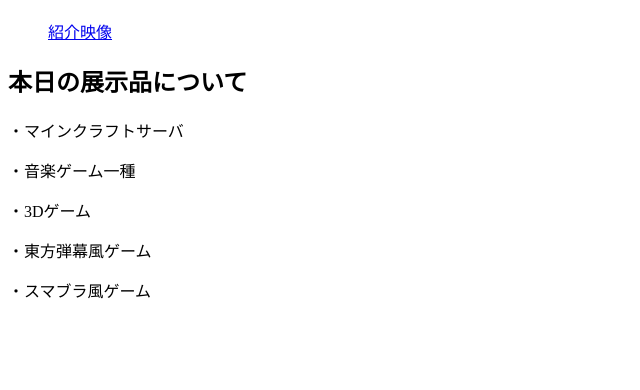
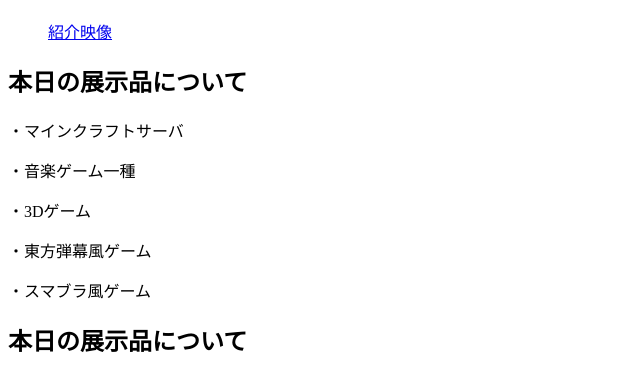
Before and after one commit to denshibu/welcome, a plain HTML site: page index.html in a window 1280 px wide. Shown: the part 70-460 px from the top of the page, without its empty margins (0-640 px from the left). Drawn offline with Linux system fonts and the light colour scheme.

Commit message:
Update index.html

```diff
--- a/index.html
+++ b/index.html
@@ -25,4 +25,7 @@
         </section>
     </main>
 </body>
+    <hooter>
+            <h2>本日の展示品について</h2>
+    </hooter>
 </html>
```
